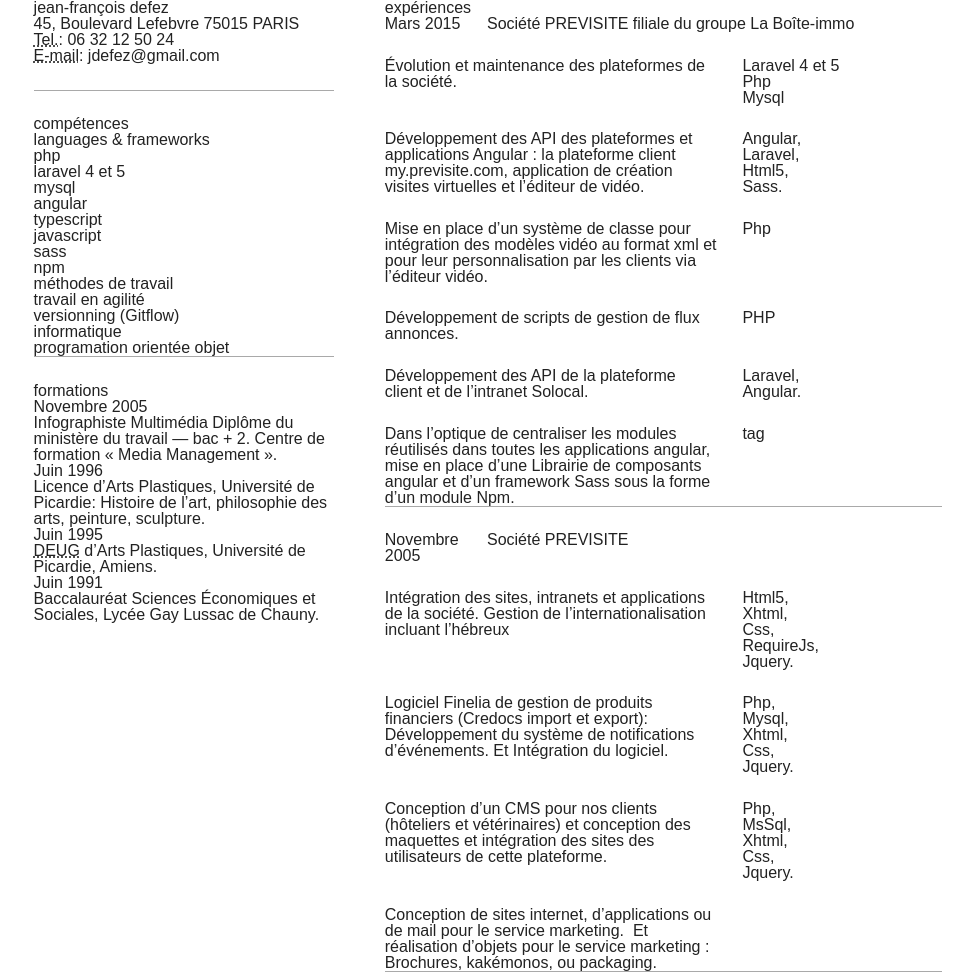
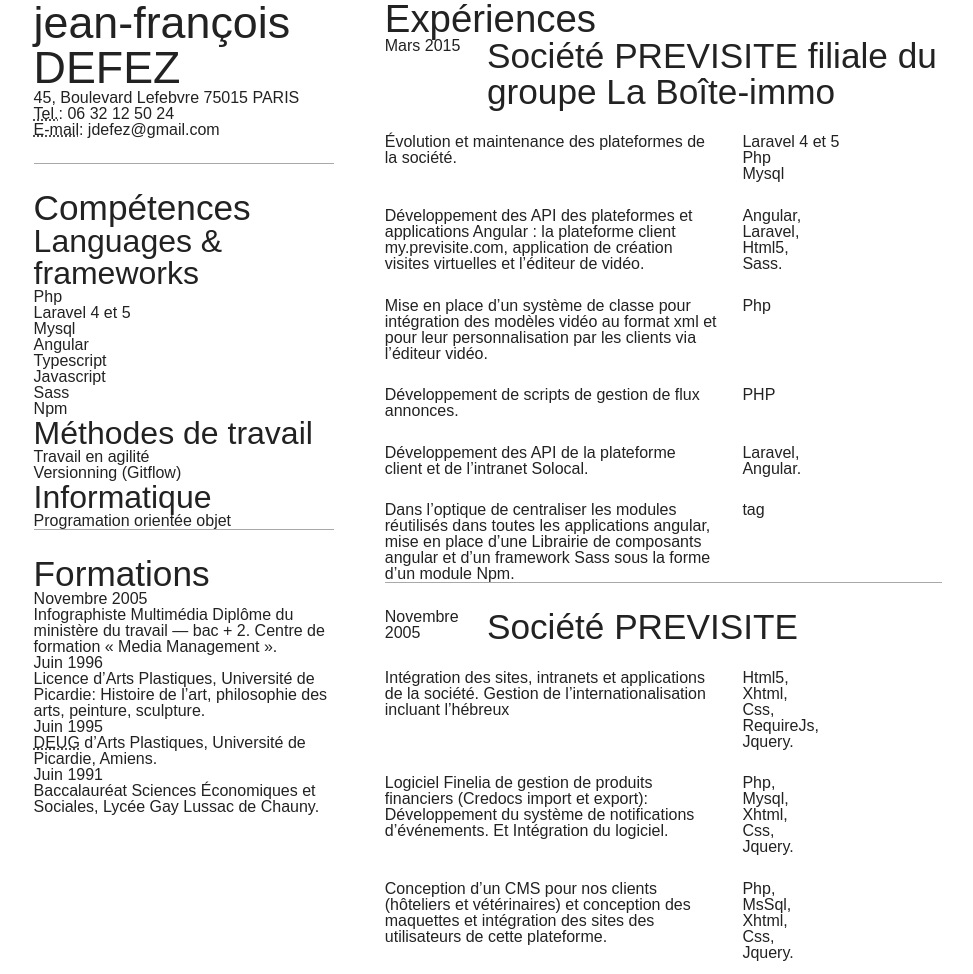
Before and after one commit to jdefez/cv, a website: page index.html in a window 1280 px wide. Shown: the top 974 px of the page, without its empty margins (152-1125 px from the left). Drawn offline with Linux system fonts and the light colour scheme.

Commit message:
feat: typography classes and copy fixes

```diff
--- a/index.html
+++ b/index.html
@@ -8,22 +8,18 @@
 </head>
 <body>
   <header>
-  <h1>
-    jean-françois defez
+  <h1 class="t-h1">
+    jean-françois DEFEZ
   </h1>
   <address>
-    45, Boulevard Lefebvre 75015 PARIS
+    45, Boulevard Lefebvre 75015 PARIS<br>
+    <abbr title="Téléphone">Tel.</abbr>: 06 32 12 50 24<br>
+    <abbr title="Adresse électronique">E-mail</abbr>: jdefez@gmail.com<br>
   </address>
-  <p>
-    <abbr title="Téléphone">Tel.</abbr>: 06 32 12 50 24
-  </p>
-  <p>
-    <abbr title="Adresse électronique">E-mail</abbr>: jdefez@gmail.com
-  </p>
   </header>
   <main>
     <header>
-      <h2>expériences</h2>
+      <h2 class="t-h2">Expériences</h2>
     </header>
     <!--<section>
       <time datetime="2019-12-20T00:00">Depuis décembre 2019</time>
@@ -36,7 +32,7 @@
     </section>-->
     <section>
       <time datetime="2015-03-13T00:00">Mars 2015</time>
-      <h3>
+      <h3 class="t-h3">
         Société PREVISITE filiale du groupe La Boîte-immo
       </h3>
       <div class="task">
@@ -106,7 +102,7 @@
     </section>
     <section>
       <time datetime="2005-11-01T00:00">Novembre 2005</time>
-      <h3>
+      <h3 class="t-h3">
         Société PREVISITE
       </h3>
       <div class="task">
@@ -160,7 +156,7 @@
     </section>
     <section>
       <time datetime="2005-07-01T00:00">Juillet 2005</time>
-      <h3>
+      <h3 class="t-h3">
         Société Inovagora à Compiègne
       </h3>
       <div class="task">
@@ -179,58 +175,62 @@
   </main>
   <aside>
     <section>
-      <h3>compétences</h3>
-      <h4>
-        languages & frameworks
+      <h3 class="t-h3">
+        Compétences
+      </h3>
+      <h4 class="t-h4">
+        Languages & frameworks
       </h4>
       <ul>
         <li>
-          php
+          Php
         </li>
         <li>
-          laravel 4 et 5
+          Laravel 4 et 5
         </li>
         <li>
-          mysql
+          Mysql
         </li>
         <li>
-          angular
+          Angular
         </li>
         <li>
-          typescript
+          Typescript
         </li>
         <li>
-          javascript
+          Javascript
         </li>
         <li>
-          sass
+          Sass
         </li>
         <li>
-          npm
+          Npm
         </li>
       </ul>
-      <h4>
-        méthodes de travail
+      <h4 class="t-h4">
+        Méthodes de travail
       </h4>
       <ul>
         <li>
-        travail en agilité
+        Travail en agilité
         </li>
         <li>
-        versionning (Gitflow)
+        Versionning (Gitflow)
         </li>
       </ul>
-      <h4>
-        informatique
+      <h4 class="t-h4">
+        Informatique
       </h4>
       <ul>
         <li>
-          programation orientée objet
+          Programation orientée objet
         </li>
       </ul>
     </section>
     <section>
-      <h3>formations</h3>
+      <h3 class="t-h3">
+        Formations
+      </h3>
       <time datetime="2005-11-O1T00:00">
         Novembre 2005
       </time>
```
